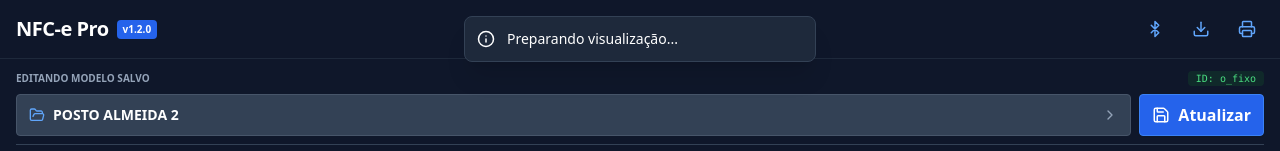
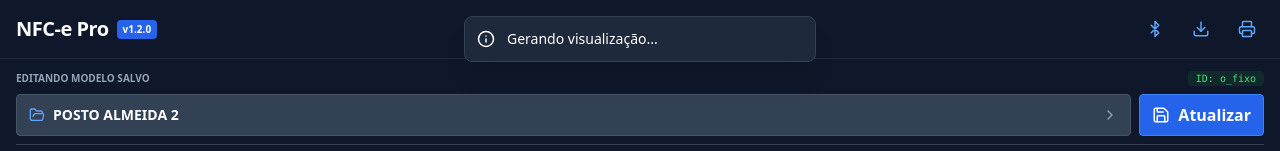
Before and after one commit to acaciogalvao/NFC-E-PRO-MOBILE, a React (Vite) app: page / in a window 1280 px wide. Both pictures are taken after a click on the button 1247 px from the left and 29 px from the top of the page. Shown: the top 151 px of the page. Built offline with nearby package versions, Linux system fonts and the light colour scheme.

Commit message:
feat: Improve printing and styles
Refactor printing logic to be more robust and handle larger data chunks. Update CSS to improve print styles, ensuring better layout and element visibility control. Add new icons for enhanced UI elements.

```diff
--- a/App.tsx
+++ b/App.tsx
@@ -1,5 +1,5 @@
 import React, { useState, useEffect } from 'react';
-import { Bluetooth, Download, Printer, Save, Trash2, Loader2, Check, AlertCircle, Info, FilePlus, Edit3, FolderOpen, X, ChevronRight, Database, AlertTriangle, Type, Smartphone } from 'lucide-react';
+import { Bluetooth, Download, Printer, Save, Trash2, Loader2, Check, AlertCircle, Info, FilePlus, Edit3, FolderOpen, X, ChevronRight, Database, AlertTriangle, Type, Smartphone, Monitor } from 'lucide-react';
 import { TabId, PostoData, InvoiceData, FuelItem, PriceItem, SavedModel, LayoutConfig, TaxRates, BluetoothDevice, BluetoothRemoteGATTCharacteristic } from './types';
 import TabBar from './components/TabBar';
 import EditScreen from './screens/EditScreen';
@@ -792,40 +792,40 @@ const App: React.FC = () => {
     }
   };
 
-  // --- FUNÇÃO DE IMPRESSÃO OTIMIZADA COM BLUETOOTH ---
+  // --- FUNÇÃO DE IMPRESSÃO (CTRL+P / MOBILE PRINT) ---
   const handlePrint = async () => {
-    // 1. TENTA IMPRIMIR VIA BLUETOOTH (Se estiver na aba CUPOM e conectado)
+    // 1. TENTA IMPRIMIR VIA BLUETOOTH (Se conectado)
     if (activeTab === 'CUPOM' && printCharacteristic) {
         try {
-            showToast(`Enviando para ${btDeviceName}...`, "info");
+            showToast(`Enviando para ${btDeviceName} via Bluetooth...`, "info");
             const data = generateThermalReceiptBuffer();
-            // Escreve em chunks de 512 bytes para evitar overflow do buffer da impressora
             const chunkSize = 512;
             for (let i = 0; i < data.length; i += chunkSize) {
                 const chunk = data.slice(i, i + chunkSize);
                 await printCharacteristic.writeValue(chunk);
             }
             showToast("Impressão Bluetooth Enviada!", "success");
-            return; // Sucesso, não abre janela de impressão
+            return;
         } catch (error) {
             console.error(error);
-            showToast("Erro Bluetooth. Usando Fallback.", "error");
-            // Continua para o fallback abaixo
+            showToast("Erro Bluetooth. Tentando impressão do sistema...", "error");
         }
     }
 
-    // 2. FALLBACK: WINDOW.PRINT (Nativo do Browser)
-    const printAction = () => {
-        window.print();
+    // 2. IMPRESSÃO DO SISTEMA (Navegador/Mobile)
+    const triggerSystemPrint = () => {
+       window.print();
     };
 
     if (activeTab === 'NOTA' || activeTab === 'CUPOM') {
-        printAction();
+        // Delay maior para dispositivos móveis garantirem a renderização
+        showToast("Abrindo impressão...", "info");
+        setTimeout(triggerSystemPrint, 500);
     } else {
-        // Se não estiver na tela de visualização, vai para o Cupom e imprime
+        // Se não, muda a aba e espera mais tempo
         setActiveTab('CUPOM');
-        showToast("Preparando visualização...", "info");
-        setTimeout(printAction, 800);
+        showToast("Gerando visualização...", "info");
+        setTimeout(triggerSystemPrint, 800);
     }
   };
 
--- a/screens/CouponScreen.tsx
+++ b/screens/CouponScreen.tsx
@@ -630,8 +630,7 @@ const CouponScreen: React.FC<CouponScreenProps> = ({ postoData, setPostoData, in
       <div className="w-fit bg-white p-3 rounded-xl shadow-lg border border-slate-200 mb-4 flex justify-center print:bg-transparent print:p-0 print:border-none print:shadow-none print:w-full print:max-w-none print:block">
         <div
           id="printable-receipt"
-          className="relative box-border transition-all print:shadow-none print:m-0 print:w-full print:absolute print:top-0 print:left-0"
-          style={{ width: 'fit-content' }}
+          className="relative box-border transition-all"
         >
           {/* RENDERIZAÇÃO CONDICIONAL DO MODELO TÉRMICO */}
           {currentLayout.id === 'modelo_termico_real' || currentLayout.id === 'modelo_almeida' ? (
--- a/screens/NoteScreen.tsx
+++ b/screens/NoteScreen.tsx
@@ -415,7 +415,7 @@ const NoteScreen: React.FC<NoteScreenProps> = ({ postoData, invoiceData, fuels }
       <div className="w-full overflow-auto p-4 flex justify-center bg-slate-200/50 dark:bg-slate-900/50 print:bg-white print:p-0 print:block">
         <div
           id="printable-receipt"
-          className="bg-white shadow-2xl print:shadow-none print:transform-none origin-top transition-transform print:w-full print:absolute print:top-0 print:left-0"
+          className="bg-white shadow-2xl print:shadow-none print:transform-none origin-top transition-transform"
           style={{
              transform: `scale(${zoomLevel})`,
              marginBottom: `-${(1 - zoomLevel) * 297}mm` // Compensa o espaço branco gerado pelo scale na tela, na impressão o transform é removido
--- a/src/styles.css
+++ b/src/styles.css
@@ -6,13 +6,12 @@
 body {
   font-family: 'Inter', sans-serif;
   -webkit-tap-highlight-color: transparent;
-  touch-action: manipulation; /* Melhora resposta do toque */
-  user-select: none; /* Sensação de App Nativo */
+  touch-action: manipulation;
+  user-select: none;
   -webkit-user-select: none;
-  min-height: 100dvh; /* Dynamic Viewport Height para Mobile */
+  min-height: 100dvh;
 }
 
-/* Permite selecionar texto apenas em inputs e textareas */
 input, textarea {
   user-select: text;
   -webkit-user-select: text;
@@ -22,7 +21,6 @@ input, textarea {
   font-family: 'Roboto Mono', monospace;
 }
 
-/* Hide scrollbar for clean mobile look */
 .no-scrollbar::-webkit-scrollbar {
   display: none;
 }
@@ -31,60 +29,57 @@ input, textarea {
   scrollbar-width: none;
 }
 
-/* --- PRINT STYLES - CORREÇÃO DEFINITIVA DE CORTE --- */
+/* --- PRINT STYLES - SOLUÇÃO ROBUSTA (VISIBILITY) --- */
 @media print {
   @page {
     margin: 0;
     size: auto;
   }
 
-  /* 1. Reset Global de Scroll e Tamanho */
-  html, body, #root, main {
-     height: auto !important;
-     min-height: 0 !important;
-     overflow: visible !important;
-     display: block !important;
-     position: static !important;
-     background-color: white !important; /* Fundo branco/transparente global */
+  /* 1. RESET GLOBAL */
+  html, body {
+    background-color: white !important;
+    height: 100% !important;
+    width: 100% !important;
+    margin: 0 !important;
+    padding: 0 !important;
+    overflow: visible !important;
   }
 
-  /* 2. Ocultar Elementos de Interface Padrão */
-  header, nav, .fixed, .sticky, button, .print\:hidden {
-    display: none !important;
+  /* 2. OCULTAR TUDO POR PADRÃO */
+  /* Usa visibility para manter a estrutura do React intacta, mas invisível */
+  body * {
+    visibility: hidden;
   }
 
-  /* 3. Reset do Container Principal */
-  main {
-    padding: 0 !important;
-    margin: 0 !important;
-    border: none !important;
+  /* 3. EXIBIR O CONTEÚDO DE IMPRESSÃO */
+  /* Torna visível o container e todos os seus filhos */
+  #printable-receipt, #printable-receipt * {
+    visibility: visible !important;
   }
 
-  /* 4. Configuração do Recibo para Fluir Corretamente */
+  /* 4. POSICIONAMENTO ABSOLUTO */
+  /* Remove o elemento do fluxo da página e fixa no topo da folha */
   #printable-receipt {
-    display: block !important;
     position: absolute !important;
+    left: 0 !important;
     top: 0 !important;
-    left: 0 !important;
+    width: 100% !important;
     margin: 0 !important;
     padding: 0 !important;
+
+    /* Garante que cores e sombras sejam removidas para impressão limpa */
     box-shadow: none !important;
     background-color: transparent !important;
-    /* REMOVIDO: width: 100% !important; -> Isso esticava o cupom térmico */
-    /* Deixa o componente React definir o width (210mm ou 80mm) */
+
+    /* Reseta transformações de zoom da tela */
+    transform: none !important;
+    zoom: 1 !important;
   }
 
-  /* 5. Garante visibilidade, cor preta e remove fundos coloridos (ex: cinza do Guimarães) */
-  #printable-receipt * {
-    visibility: visible !important;
-    color: black !important;
-    background-color: transparent !important; /* REMOVE FUNDOS COLORIDOS */
-    -webkit-print-color-adjust: exact !important;
-    print-color-adjust: exact !important;
-  }
-
-  /* 6. Ocultar tudo que for irmão do root ou overlays */
-  body > *:not(#root) {
+  /* 5. REMOVER ELEMENTOS DE UI ESPECÍFICOS */
+  /* Garante que eles não ocupem espaço físico */
+  header, nav, button, .no-print, [role="dialog"], .fixed, .sticky {
     display: none !important;
   }
 }
```
